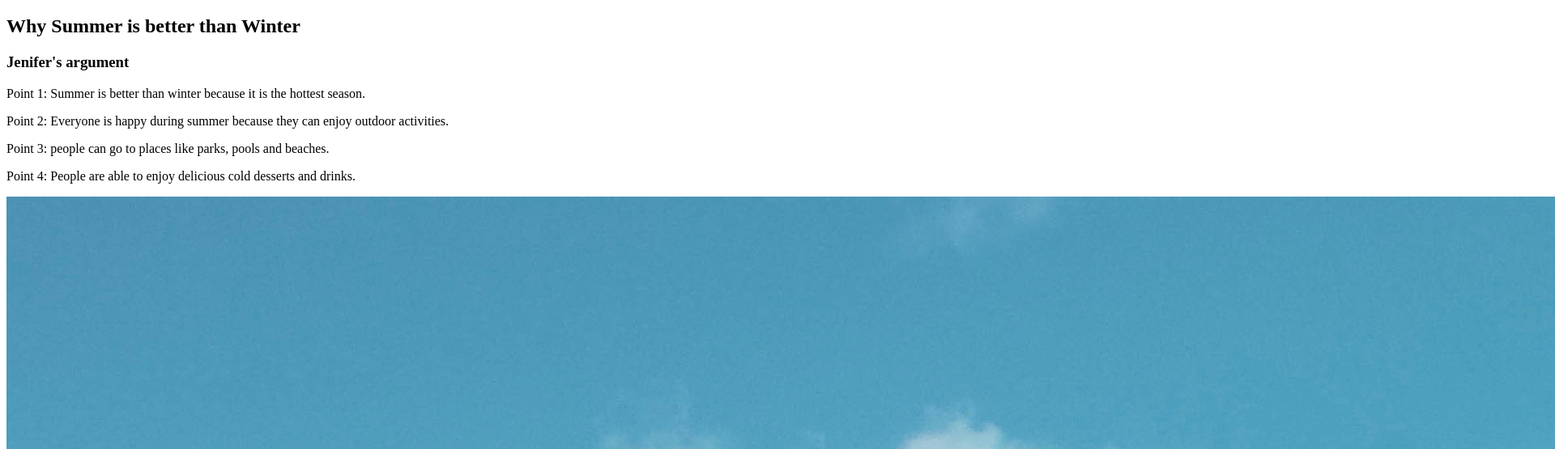
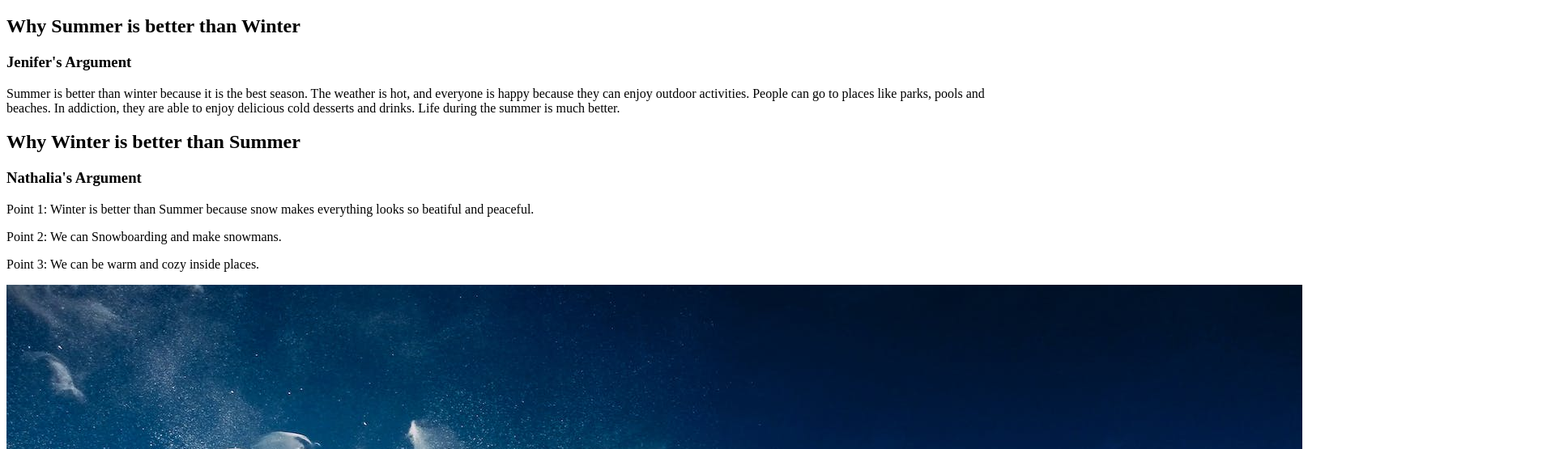
Before and after one commit to NathaliaLima-Front/mid-term-part1, a plain HTML site: page index.html in a window 1280 px wide. Shown: the part 61-616 px from the top of the page at 81% size, 1920 px wide, since content can reach past the window. Drawn offline with Linux system fonts and the light colour scheme.

Commit message:
Revert "Add pictures and argument"
This reverts commit 5c90cbd759be76425ca52693c931bba3216586e7.

```diff
--- a/index.html
+++ b/index.html
@@ -11,22 +11,17 @@
     <section>
         <h2>Why Summer is better than Winter</h2>
 
-        <h3>Jenifer's argument</h3>
+        <h3>Jenifer's Argument</h3>
 
-        <p>Point 1: Summer is better than winter because it is the hottest season.</p>
-        <p>Point 2: Everyone is happy during summer because they can enjoy outdoor activities.</p>
-        <p>Point 3: people can go to places like parks, pools and beaches.</p>
-        <p>Point 4: People are able to enjoy delicious cold desserts and drinks.</p>
+        <p>Summer is better than winter because it is the best season. The weather is hot, and everyone is happy because they can enjoy outdoor activities. People can go to places like parks, pools and beaches. In addiction, they are able to enjoy delicious cold desserts and drinks. Life during the summer is much better.
+        </p>
 
-        <img src="images/beach.jpg" alt="Beach">
-        <img src="images/ice-cream.jpg" alt="Ice Cream">
-        <img src="images/basketball.jpg" alt="Basketball">
     </section>
 
     <section>
         <h2>Why Winter is better than Summer</h2>
 
-        <h3>Nathalia's argument</h3>
+        <h3>Nathalia's Argument</h3>
 
         <p>Point 1: Winter is better than Summer because snow makes everything looks so beatiful and peaceful.</p>
         <p>Point 2: We can Snowboarding and make snowmans.</p>
```
Also changed, not shown: 1 other file.
